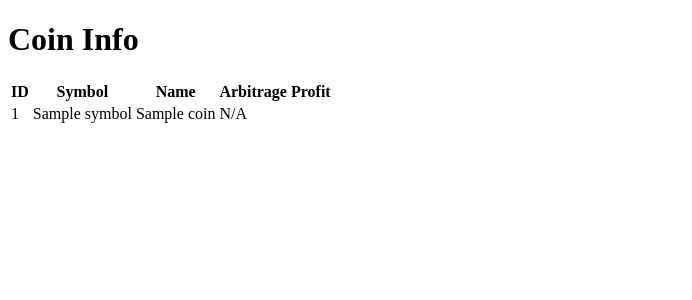
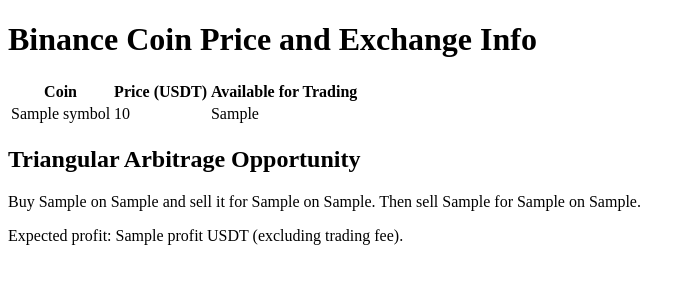
Before and after one commit to alaminizaan100/webprice, a Python web app: template templates/index.html in a window 1280 px wide. Shown: the top 300 px of the page, without its empty margins (0-692 px from the left). Run offline with Jinja, Linux system fonts and the light colour scheme; the template is opened without the code that fills it: most values are stand-ins (such as "Sample title", 1, 10 or a date in 2020).

Commit message:
Update index.html

```diff
--- a/templates/index.html
+++ b/templates/index.html
@@ -1,29 +1,35 @@
 <!DOCTYPE html>
 <html>
 <head>
-    <title>Coin Info</title>
+	<title>Binance Coin Price and Exchange Info</title>
 </head>
 <body>
-    <h1>Coin Info</h1>
+	<h1>Binance Coin Price and Exchange Info</h1>
 	<table>
+		<thead>
 			<tr>
-            <th>ID</th>
-            <th>Symbol</th>
-            <th>Name</th>
-            <th>Arbitrage Profit</th>
+				<th>Coin</th>
+				<th>Price (USDT)</th>
+				<th>Available for Trading</th>
 			</tr>
-        {% for coin in coin_info_list %}
+		</thead>
+		<tbody>
+			<!-- The following code block will be generated by the Flask app -->
+			{% for coin in coin_list %}
 			<tr>
-            <td>{{ coin.id }}</td>
-            <td>{{ coin.symbol }}</td>
-            <td>{{ coin.name }}</td>
-            {% if 'arbitrage_profit' in coin %}
-            <td>{{ coin.arbitrage_profit }}</td>
-            {% else %}
-            <td>N/A</td>
-            {% endif %}
+				<td>{{ coin['symbol'] }}</td>
+				<td>{{ coin['price'] }}</td>
+				<td>{{ coin['available_for_trading'] }}</td>
 			</tr>
 			{% endfor %}
+		</tbody>
 	</table>
+	<h2>Triangular Arbitrage Opportunity</h2>
+	{% if arbitrage_opportunity %}
+		<p>Buy {{ arbitrage_opportunity['base_coin'] }} on {{ arbitrage_opportunity['base_exchange'] }} and sell it for {{ arbitrage_opportunity['target_coin'] }} on {{ arbitrage_opportunity['target_exchange'] }}. Then sell {{ arbitrage_opportunity['target_coin'] }} for {{ arbitrage_opportunity['quote_coin'] }} on {{ arbitrage_opportunity['quote_exchange'] }}.</p>
+		<p>Expected profit: {{ arbitrage_opportunity['profit'] }} USDT (excluding trading fee).</p>
+	{% else %}
+		<p>No triangular arbitrage opportunity found.</p>
+	{% endif %}
 </body>
 </html>
```
Lines whose indentation alone changed are shown as unchanged.
